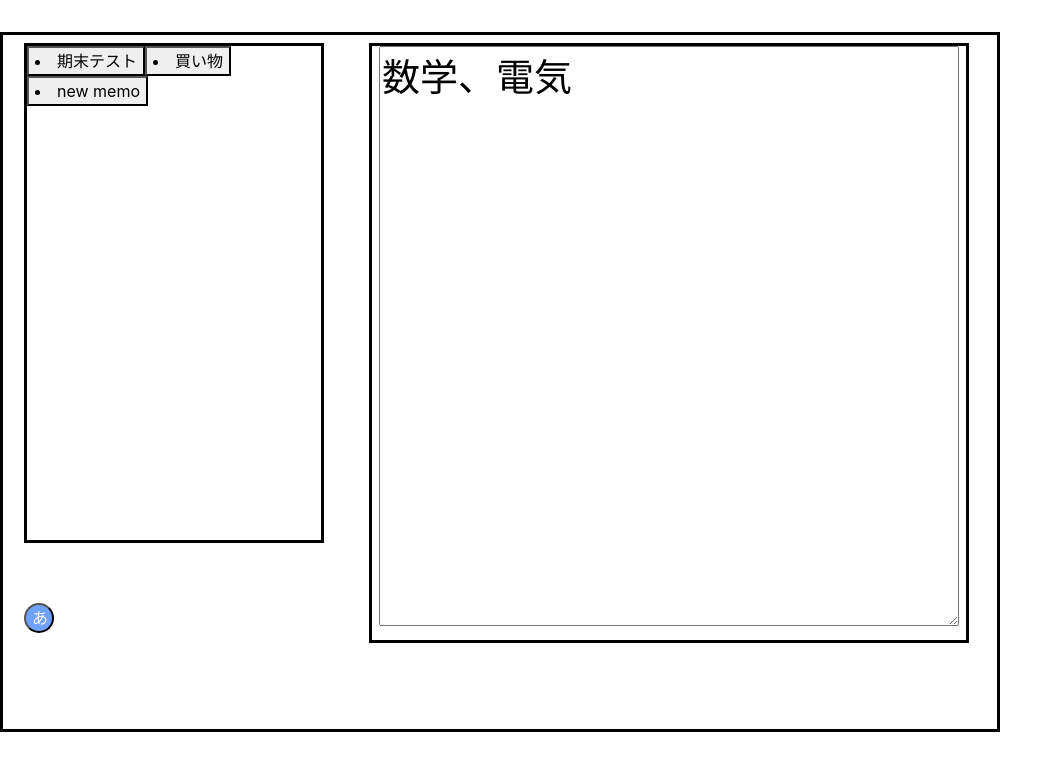
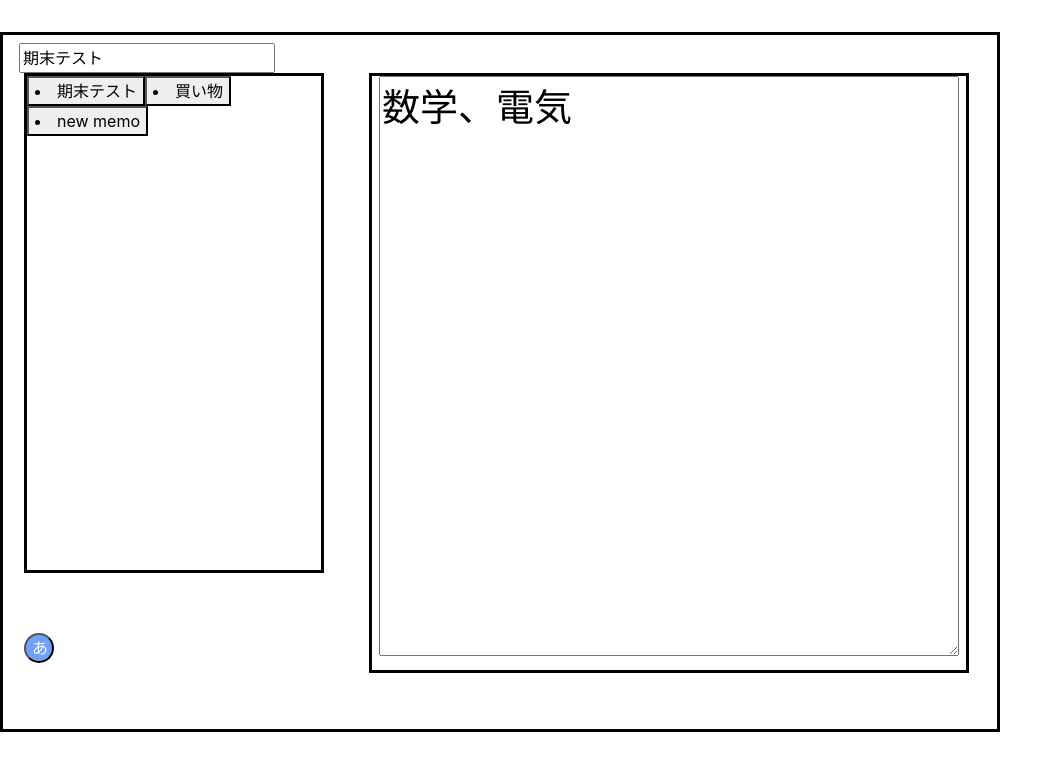
Before and after one commit to sausukei/memoApp, a React (Create React App) app: page / in a window 1280 px wide. Shown: the top 770 px of the page, without its empty margins (0-1063 px from the left). Built offline with nearby package versions, Linux system fonts and the light colour scheme.

Commit message:
system complete next styling

```diff
--- /dev/null
+++ b/src/components/Titlebar.jsx
@@ -0,0 +1,42 @@
+import restore from "./restore";
+
+const Titlebar = (props) =>{
+
+    const edit = (e) =>{
+        console.log(e.target.value);
+
+        // if(e.target.value!=""){
+        //     restore(e.target.value,props.content,props.index);
+        // }
+
+
+    }
+
+    const reset = (e) =>{
+        console.log("blurd")
+        if(e.target.value==""){
+
+            restore(props.title,props.content,props.index);
+            console.log("title=null")
+        }else{
+            props.setTitle(e.target.value);
+            restore(e.target.value,props.content,props.index);
+            console.log("title has text")
+        }
+        e.target.value = "";
+
+    }
+
+    const set = (e) =>{
+        e.target.value=props.title;
+    }
+
+    return(
+        <div className ="title_bar">
+            <input type="text" defaultValue={props.title} onKeyUp = {(e)=>edit(e)} onBlur={(e)=>reset(e)} onFocus={(e)=>set(e)}/>
+        </div>
+    );
+
+}
+
+export default Titlebar;
--- a/src/index.jsx
+++ b/src/index.jsx
@@ -7,6 +7,7 @@ import RenderMemo from './components/RenderMemo';
 import Btn from './components/button';
 import restore from './components/restore';
 import firstStorage from './components/firstStorage';
+import Titlebar from './components/Titlebar';
 
 // import {createFile, dupliCheck} from './components/makejson';
 
@@ -56,6 +57,7 @@ const Frame = () => {
     <div className="App">
       <div className='mainFrame' id ="mainFrame">
 
+        <Titlebar setTitle = {setKey} index = {index} content = {content} title = {key}/>
         <RenderMemo content={content} setContent = {setContent} index = {index} Key={key}/>
         <ListUI content={contents} func = {setContent} index = {setIndex} Key={setKey}/>
         <Btn name = {content} onClick={()=>{restore(content)}}/>
```
Also changed, not shown: src/index.css (+12 -0 lines).
